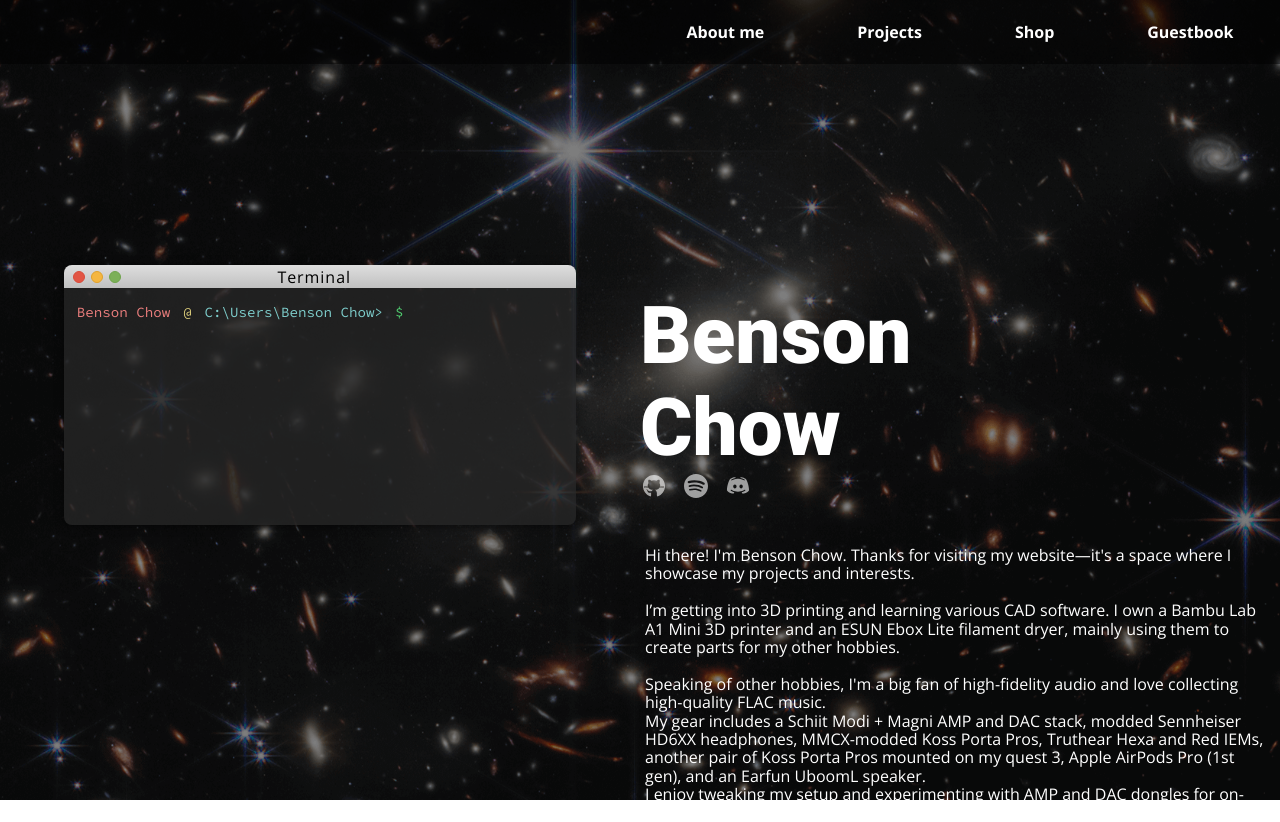
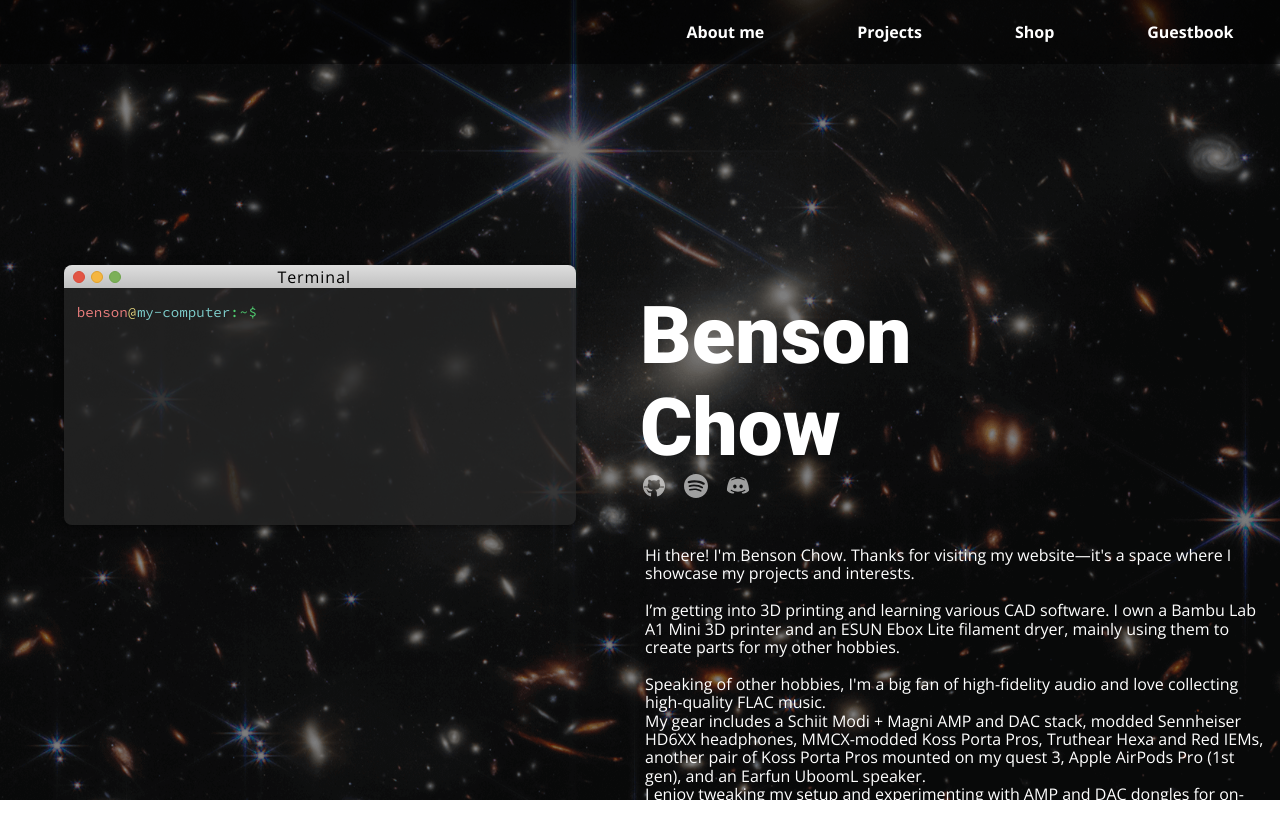
Before and after one commit to bensonchow123/portfolio_website, a Flask app: page / in a window 1280 px wide. Shown: the top 822 px of the page. Run offline with Flask 3, Linux system fonts and the light colour scheme; parts of the project's set-up code (start-up, migrations or seed data) failed here and were passed over; some libraries are stand-ins or nearby versions.

Commit message:
linux style terminal:

```diff
--- a/app.py
+++ b/app.py
@@ -15,8 +15,7 @@ ALLOWED_EXTENSIONS = {'html', 'htm'}
 
 @app.route('/')
 def index():
-    age = int((datetime.date.today() - datetime.date(2005, 11, 22)).days / 365)
-    return render_template('home.html', age=age)
+    return render_template('home.html')
 
 @app.route('/🤗guestbook🤗')
 def guestbook():
--- a/static/css/home.css
+++ b/static/css/home.css
@@ -254,18 +254,15 @@ ul li a {
 #terminal .terminal .user {
   color: #ea7e7d;
   letter-spacing: 0.002em;
-  padding-right: 3px;
 }
 
 #terminal .terminal .at {
   color: #e8d880;
-  padding-right: 2px;
 }
 
 #terminal .terminal .path {
   color: #7ecdcb;
   letter-spacing: 0.002em;
-  padding-right: 2px;
 }
 
 #terminal .terminal .caret {
--- a/templates/home.html
+++ b/templates/home.html
@@ -22,10 +22,7 @@
                     </div>
                     <div class="message">
                         <span class='prompt'>
-                            <span class='user'>Benson Chow</span>
-                            <span class="at">@</span>
-                            <span class="path">C:\Users\Benson Chow&gt;</span>
-                            <span class="caret">$</span>
+                            <span class='user'>benson</span><span class="at">@</span><span class="path">my-computer</span><span class="caret">:~$</span>
                         </span>
                         <span class="typed"></span>
                         <form>
```
